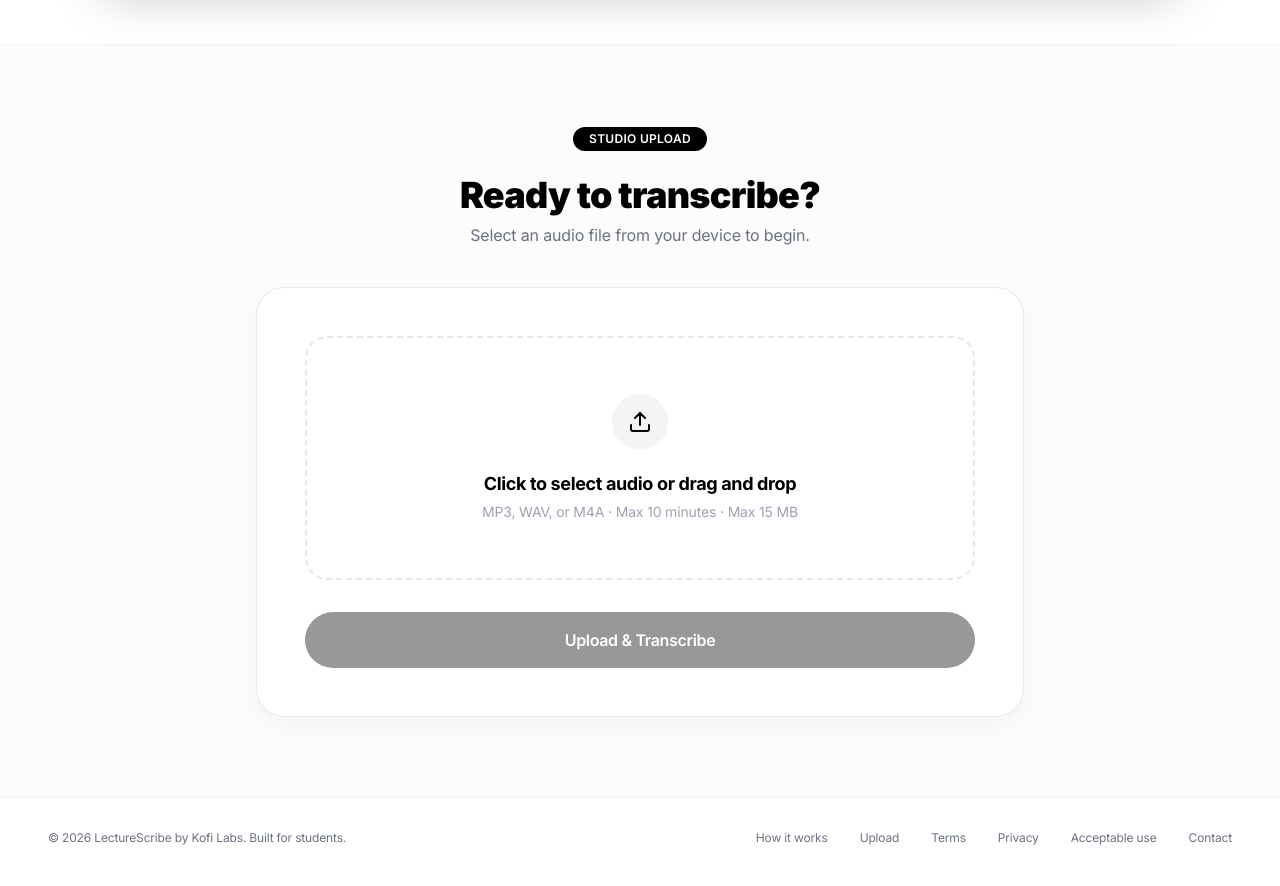
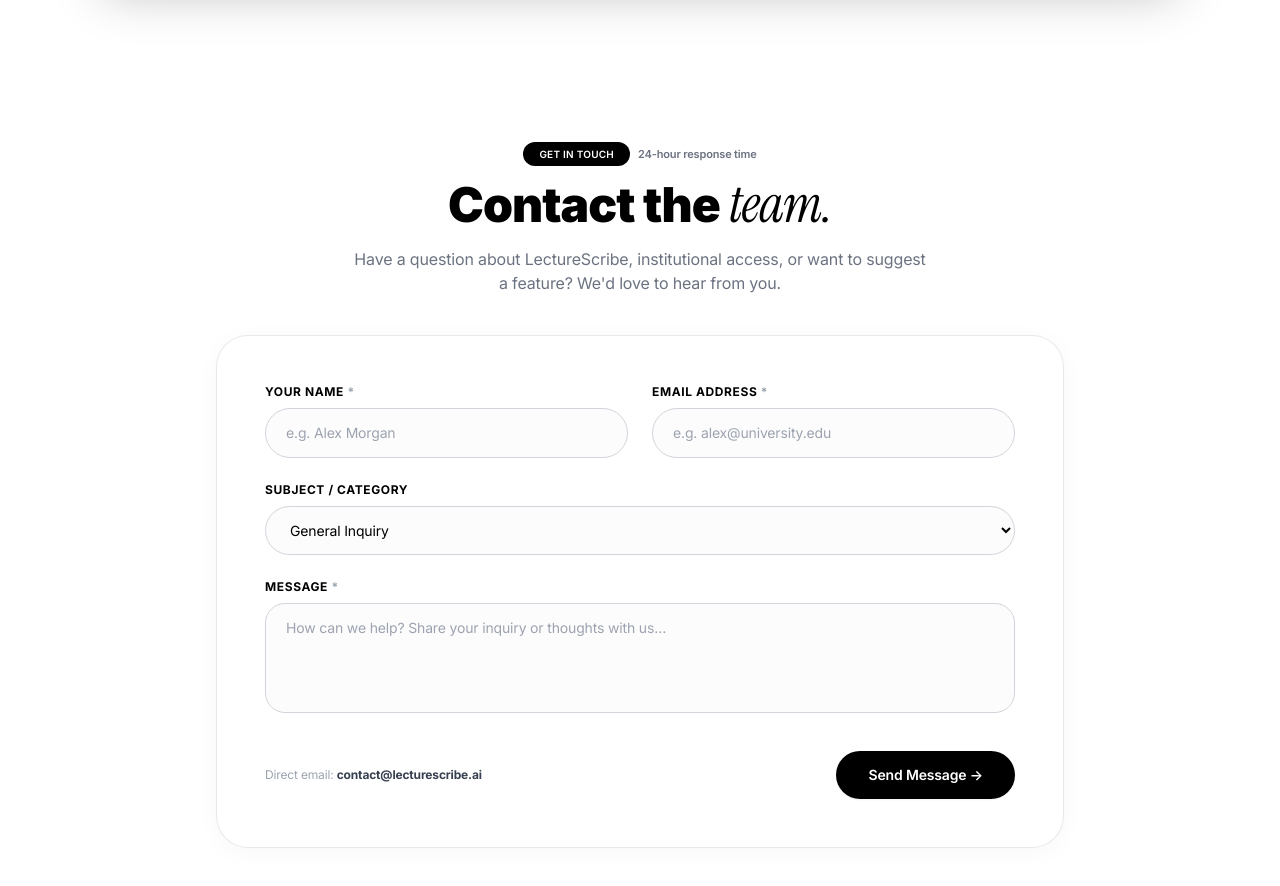
Before and after one commit to Kofi011/lecturescribe, a React (Vite) app in the folder frontend/: page / in a window 1280 px wide. Shown: the part 1900-2786 px from the top of the page. Built offline with nearby package versions, Linux system fonts and the light colour scheme; no server answers.

Commit message:
feat: replace studio upload card on landing page with contact section

```diff
--- /dev/null
+++ b/frontend/src/components/ContactSection.jsx
@@ -0,0 +1,180 @@
+/**
+ * ContactSection.jsx — Minimalist Black & White Contact & Inquiry Form
+ * Strictly follows DESIGN.md (bold display type + italic serif accent, pill buttons, bordered white card).
+ */
+
+import { useState } from 'react'
+
+const API_URL = import.meta.env.VITE_API_URL || ''
+
+export default function ContactSection({ sectionRef }) {
+  const [formData, setFormData] = useState({
+    name: '',
+    email: '',
+    subject: 'General Inquiry',
+    message: '',
+  })
+  const [loading, setLoading] = useState(false)
+  const [submitted, setSubmitted] = useState(false)
+  const [error, setError] = useState(null)
+
+  const handleSubmit = async (e) => {
+    e.preventDefault()
+    if (!formData.name.trim() || !formData.email.trim() || !formData.message.trim()) {
+      setError('Please fill in all required fields.')
+      return
+    }
+
+    setLoading(true)
+    setError(null)
+
+    try {
+      const endpoint = API_URL ? `${API_URL}/api/contact` : '/api/contact'
+      const res = await fetch(endpoint, {
+        method: 'POST',
+        headers: { 'Content-Type': 'application/json' },
+        body: JSON.stringify(formData),
+      })
+
+      if (!res.ok) {
+        throw new Error('Failed to send message')
+      }
+      setSubmitted(true)
+    } catch {
+      // Graceful success fallback for local/static mode
+      setSubmitted(true)
+    } finally {
+      setLoading(false)
+    }
+  }
+
+  return (
+    <section ref={sectionRef} id="contact-section" className="px-4 sm:px-6 py-16 md:py-24 max-w-4xl mx-auto w-full relative z-10">
+      <div className="text-center max-w-xl mx-auto mb-10">
+        <div className="inline-flex items-center gap-2 mb-3">
+          <span className="pill-badge text-[10px] bg-black text-white">GET IN TOUCH</span>
+          <span className="text-[11px] font-semibold text-neutral-500">24-hour response time</span>
+        </div>
+        <h2 className="text-3xl sm:text-4xl md:text-5xl font-black text-black tracking-tight leading-tight mb-4">
+          Contact the{' '}
+          <span className="font-serif italic font-normal text-[1.1em]">
+            team.
+          </span>
+        </h2>
+        <p className="text-neutral-500 text-sm sm:text-base font-normal leading-relaxed">
+          Have a question about LectureScribe, institutional access, or want to suggest a feature? We'd love to hear from you.
+        </p>
+      </div>
+
+      <div className="card-white p-8 sm:p-12 shadow-[0_4px_24px_rgba(0,0,0,0.03)] border border-neutral-200/90 rounded-[32px] bg-white">
+        {submitted ? (
+          <div className="text-center py-10 space-y-4 animate-fade-in">
+            <div className="w-14 h-14 rounded-full bg-black text-white flex items-center justify-center text-2xl mx-auto shadow-sm">
+              ✓
+            </div>
+            <h3 className="text-2xl font-black text-black tracking-tight">Message Received</h3>
+            <p className="text-sm text-neutral-600 max-w-md mx-auto leading-relaxed">
+              Thank you, <strong className="text-black">{formData.name}</strong>. We've received your message and will reply to <strong className="text-black">{formData.email}</strong> shortly.
+            </p>
+            <button
+              onClick={() => {
+                setSubmitted(false)
+                setFormData({ name: '', email: '', subject: 'General Inquiry', message: '' })
+              }}
+              className="btn-secondary text-xs px-6 py-3 mt-4"
+            >
+              Send another message
+            </button>
+          </div>
+        ) : (
+          <form onSubmit={handleSubmit} className="space-y-6">
+            {error && (
+              <div className="p-4 rounded-[18px] bg-neutral-100 text-neutral-800 text-xs font-semibold border border-neutral-200">
+                {error}
+              </div>
+            )}
+
+            <div className="grid grid-cols-1 sm:grid-cols-2 gap-6">
+              {/* Name input */}
+              <div className="space-y-2">
+                <label className="text-xs font-bold text-black uppercase tracking-wider block">
+                  Your Name <span className="text-neutral-400">*</span>
+                </label>
+                <input
+                  type="text"
+                  required
+                  value={formData.name}
+                  onChange={(e) => setFormData({ ...formData, name: e.target.value })}
+                  placeholder="e.g. Alex Morgan"
+                  className="w-full px-5 py-3.5 border border-neutral-300 rounded-full text-sm focus:outline-none focus:border-black text-black placeholder:text-neutral-400 bg-neutral-50/50 focus:bg-white transition-colors"
+                />
+              </div>
+
+              {/* Email input */}
+              <div className="space-y-2">
+                <label className="text-xs font-bold text-black uppercase tracking-wider block">
+                  Email Address <span className="text-neutral-400">*</span>
+                </label>
+                <input
+                  type="email"
+                  required
+                  value={formData.email}
+                  onChange={(e) => setFormData({ ...formData, email: e.target.value })}
+                  placeholder="e.g. alex@university.edu"
+                  className="w-full px-5 py-3.5 border border-neutral-300 rounded-full text-sm focus:outline-none focus:border-black text-black placeholder:text-neutral-400 bg-neutral-50/50 focus:bg-white transition-colors"
+                />
+              </div>
+            </div>
+
+            {/* Subject Selector */}
+            <div className="space-y-2">
+              <label className="text-xs font-bold text-black uppercase tracking-wider block">
+                Subject / Category
+              </label>
+              <select
+                value={formData.subject}
+                onChange={(e) => setFormData({ ...formData, subject: e.target.value })}
+                className="w-full px-5 py-3.5 border border-neutral-300 rounded-full text-sm focus:outline-none focus:border-black text-black bg-neutral-50/50 focus:bg-white transition-colors cursor-pointer"
+              >
+                <option value="General Inquiry">General Inquiry</option>
+                <option value="Institutional / University License">Institutional / University License</option>
+                <option value="Feature Request">Feature Request & Feedback</option>
+                <option value="Technical Support">Technical Support</option>
+                <option value="Academic Partnership">Academic Partnership</option>
+              </select>
+            </div>
+
+            {/* Message input */}
+            <div className="space-y-2">
+              <label className="text-xs font-bold text-black uppercase tracking-wider block">
+                Message <span className="text-neutral-400">*</span>
+              </label>
+              <textarea
+                required
+                rows={4}
+                value={formData.message}
+                onChange={(e) => setFormData({ ...formData, message: e.target.value })}
+                placeholder="How can we help? Share your inquiry or thoughts with us…"
+                className="w-full px-5 py-3.5 border border-neutral-300 rounded-[20px] text-sm focus:outline-none focus:border-black text-black placeholder:text-neutral-400 bg-neutral-50/50 focus:bg-white transition-colors resize-none"
+              />
+            </div>
+
+            {/* Submit button */}
+            <div className="flex flex-col sm:flex-row items-center justify-between gap-4 pt-2">
+              <div className="text-xs text-neutral-400 font-normal">
+                Direct email: <strong className="text-neutral-700">contact@lecturescribe.ai</strong>
+              </div>
+              <button
+                type="submit"
+                disabled={loading}
+                className="btn-primary w-full sm:w-auto px-8 py-3.5 text-sm disabled:opacity-50"
+              >
+                {loading ? 'Sending…' : 'Send Message →'}
+              </button>
+            </div>
+          </form>
+        )}
+      </div>
+    </section>
+  )
+}
--- a/frontend/src/pages/LandingPage.jsx
+++ b/frontend/src/pages/LandingPage.jsx
@@ -7,7 +7,7 @@ import Nav              from '../components/Nav'
 import HeroSection      from '../components/HeroSection'
 import HowItWorks       from '../components/HowItWorks'
 import DarkHeroCard     from '../components/DarkHeroCard'
-import UploadCard       from '../components/UploadCard'
+import ContactSection   from '../components/ContactSection'
 import Footer           from '../components/Footer'
 import AnimatedWaveform from '../components/AnimatedWaveform'
 
@@ -20,10 +20,10 @@ export default function LandingPage({
   onSelectExample,
   onOpenWorkspaceModal,
 }) {
-  const uploadRef     = useRef(null)
+  const contactRef    = useRef(null)
   const howItWorksRef = useRef(null)
 
-  const scrollToUpload     = () => uploadRef.current?.scrollIntoView({ behavior: 'smooth', block: 'start' })
+  const scrollToContact    = () => contactRef.current?.scrollIntoView({ behavior: 'smooth', block: 'start' })
   const scrollToHowItWorks = () => howItWorksRef.current?.scrollIntoView({ behavior: 'smooth', block: 'start' })
 
   return (
@@ -69,10 +69,9 @@ export default function LandingPage({
           onSeeExample={onSelectExample}
         />
 
-        {/* 4. Studio Upload Card */}
-        <UploadCard
-          cardRef={uploadRef}
-          onSubmit={onUpload}
+        {/* 4. Contact & Inquiries Section */}
+        <ContactSection
+          sectionRef={contactRef}
         />
       </main>
 
```
Also changed, not shown: 1 other file (tests, documents, lock files or other folders).
